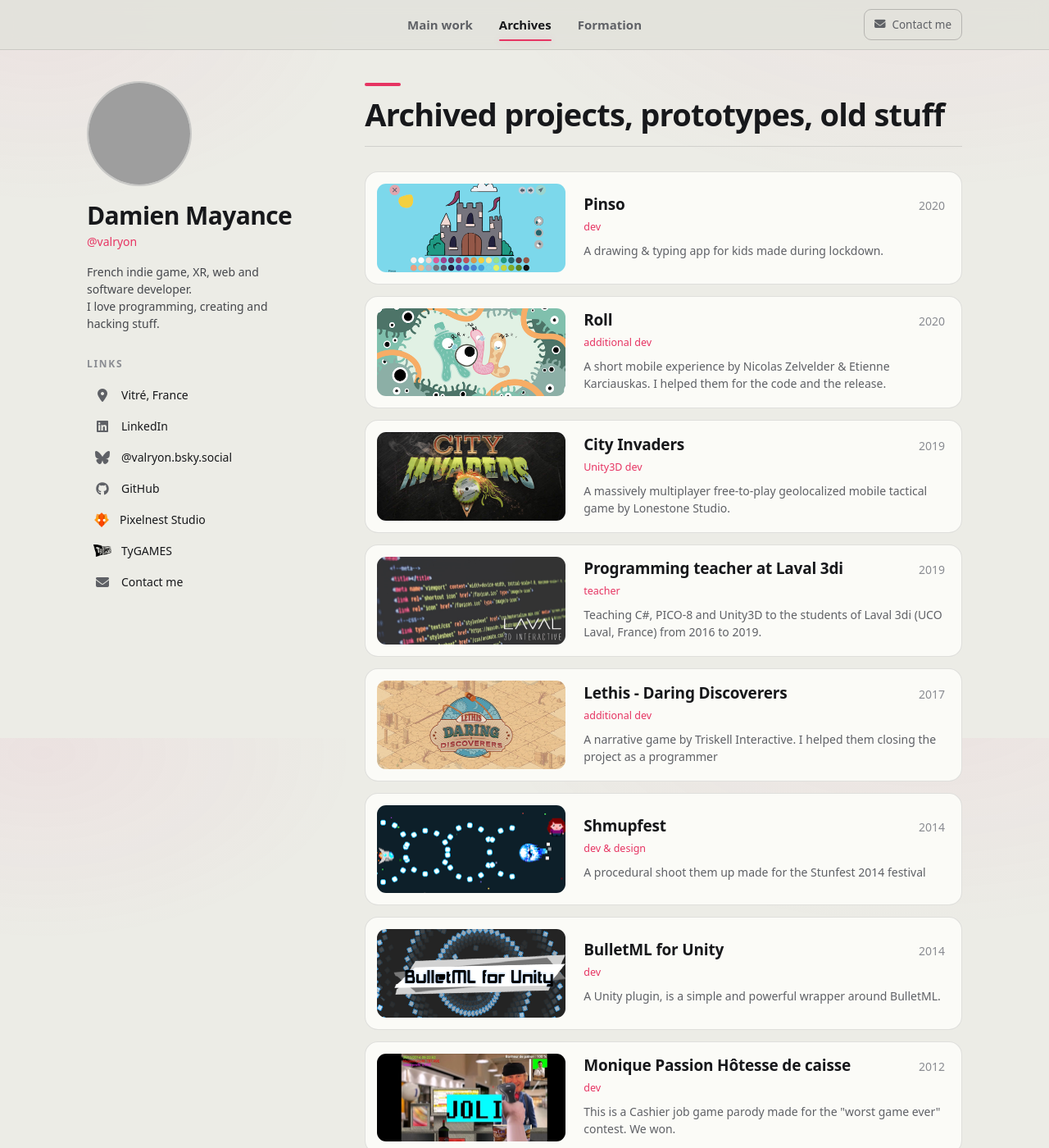
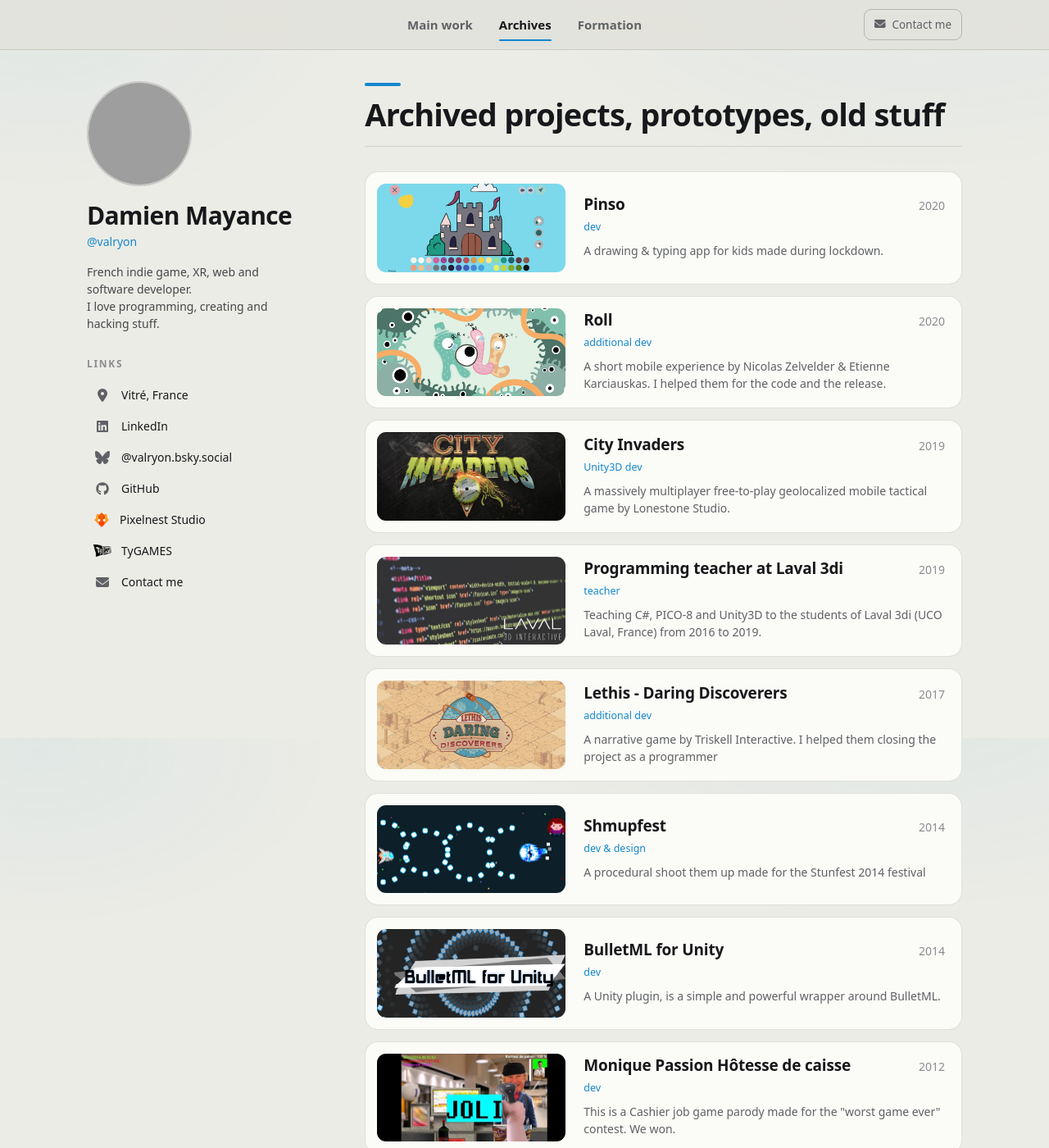
Before and after one commit to valryon/valryon.github.io, a Jekyll site: the page built from archives.html, in a window 1280 px wide and 1400 px high. Shown: the whole window at 82% size. Built offline with Jekyll 4.4.1, drawn with Linux system fonts in a browser that asks for light colours; grey boxes are pictures that could not be loaded.

Commit message:
💄Update color & favicon

```diff
--- a/_includes/meta.html
+++ b/_includes/meta.html
@@ -37,7 +37,7 @@
 
 <!-- misc -->
 <!--<link href="{{site.url}}/atom.xml" rel="alternate" title="Damien Mayance (Valryon)" type="application/atom+xml" />-->
-<link rel="shortcut icon" href="{{site.baseurl}}/static/images/favicon.ico" />
+<link rel="icon" type="image/png" href="{{ '/static/images/favicon-frog.png' | relative_url }}" />
 
 <!-- CSS -->
 <link rel="stylesheet" href="{{ '/static/css/output.css' | relative_url }}"/>
--- a/static/css/output.css
+++ b/static/css/output.css
@@ -17,24 +17,6 @@
 --------------------------------------------------------- */
 
 @media (max-width: 840px) {
-  .shell {
-    grid-template-columns: 1fr;
-    gap: 4px;
-  }
-
-  .profile {
-    position: static;
-    padding: 30px 0 6px;
-  }
-
-  .tagline {
-    max-width: none;
-  }
-
-  .contact-link {
-    display: none;
-  }
-
   .topbar-inner {
     justify-content: center;
   }
@@ -43,6 +25,85 @@
     position: static;
     left: auto;
     transform: none;
+  }
+
+  .contact-link {
+    display: none;
+  }
+
+  .shell {
+    grid-template-columns: 1fr;
+    gap: 4px;
+  }
+
+  /* sidebar collapses into a compact horizontal profile header */
+
+  .profile {
+    position: static;
+    display: grid;
+    grid-template-columns: auto 1fr;
+    grid-template-areas:
+      "avatar name"
+      "avatar handle"
+      "avatar tagline"
+      "links  links";
+    -moz-column-gap: 18px;
+         column-gap: 18px;
+    align-items: start;
+    padding: 24px 0 14px;
+    margin-bottom: 6px;
+    border-bottom: 1px solid rgba(20, 22, 25, 0.12);
+  }
+
+  .profile > a {
+    grid-area: avatar;
+    align-self: center;
+  }
+
+  .avatar {
+    width: 92px;
+    height: 92px;
+    margin-bottom: 0;
+  }
+
+  .name {
+    grid-area: name;
+    align-self: end;
+    font-size: 25px;
+  }
+
+  .handle {
+    grid-area: handle;
+  }
+
+  .tagline {
+    grid-area: tagline;
+    max-width: none;
+    margin-top: 8px;
+  }
+
+  .side-label {
+    display: none;
+  }
+
+  .links {
+    grid-area: links;
+    flex-direction: row;
+    flex-wrap: wrap;
+    gap: 6px;
+    margin-top: 16px;
+  }
+
+  .link {
+    gap: 8px;
+    padding: 6px 11px;
+    border: 1px solid rgba(20, 22, 25, 0.22);
+    border-radius: 999px;
+    font-size: 13px;
+  }
+
+  .link i {
+    width: auto;
   }
 
   .card {
@@ -66,6 +127,10 @@
 }
 
 @media (max-width: 520px) {
+  .name {
+    font-size: 22px;
+  }
+
   .card {
     grid-template-columns: 1fr;
   }
@@ -644,19 +709,19 @@ body {
   color: #17181B;
   font-family: var(--body);
   background-image:
-      radial-gradient(900px 480px at 88% -6%, rgba(222, 47, 134, 0.055), transparent 60%),
-      radial-gradient(700px 420px at 4% 2%, rgba(222, 47, 134, 0.055), transparent 55%);
+      radial-gradient(900px 480px at 88% -6%, rgba(20, 135, 206, 0.05), transparent 60%),
+      radial-gradient(700px 420px at 4% 2%, rgba(20, 135, 206, 0.05), transparent 55%);
   background-attachment: fixed;
   min-height: 100vh;
 }
 
 ::-moz-selection {
-  background: #C8264F;
+  background: #0E6FB0;
   color: #fff;
 }
 
 ::selection {
-  background: #C8264F;
+  background: #0E6FB0;
   color: #fff;
 }
 
@@ -719,8 +784,8 @@ body {
   bottom: -1px;
   height: 2px;
   border-radius: 2px;
-  background: #E63462;
-  box-shadow: 0 0 10px rgba(222, 47, 134, 0.22);
+  background: #1487CE;
+  box-shadow: 0 0 10px rgba(20, 135, 206, 0.22);
 }
 
 .contact-link {
@@ -736,8 +801,8 @@ body {
 }
 
 .contact-link:hover {
-  color: #E63462;
-  border-color: #E63462;
+  color: #1487CE;
+  border-color: #1487CE;
 }
 
 /* ---- shell + sidebar ---- */
@@ -773,7 +838,7 @@ body {
 
 .avatar:hover {
   transform: rotate(360deg);
-  border-color: #E63462;
+  border-color: #1487CE;
 }
 
 .name {
@@ -786,7 +851,7 @@ body {
 }
 
 .handle {
-  color: #E63462;
+  color: #1487CE;
   font-size: 14px;
   font-weight: 400;
   margin: 6px 0 0;
@@ -828,7 +893,7 @@ body {
 
 .link:hover {
   background: #FBFBF7;
-  color: #E63462;
+  color: #1487CE;
 }
 
 .link i {
@@ -841,7 +906,7 @@ body {
 }
 
 .link:hover i {
-  color: #E63462;
+  color: #1487CE;
 }
 
 .link img {
@@ -886,7 +951,7 @@ body {
   background: #F0F0EA;
   border-color: rgba(20, 22, 25, 0.22);
   transform: translateY(-3px);
-  box-shadow: 0 14px 34px -14px rgba(20, 22, 25, 0.15), 0 0 0 1px rgba(222, 47, 134, 0.22);
+  box-shadow: 0 14px 34px -14px rgba(20, 22, 25, 0.15), 0 0 0 1px rgba(20, 135, 206, 0.22);
 }
 
 .cover {
@@ -930,7 +995,7 @@ body {
 }
 
 .role {
-  color: #E63462;
+  color: #1487CE;
   font-size: 12.5px;
   font-weight: 500;
   margin: 7px 0 0;
@@ -957,7 +1022,7 @@ body {
   width: 44px;
   height: 4px;
   border-radius: 2px;
-  background: #E63462;
+  background: #1487CE;
   margin-bottom: 14px;
 }
 
@@ -1002,7 +1067,7 @@ body {
 .edu-period {
   flex: none;
   width: 96px;
-  color: #E63462;
+  color: #1487CE;
   font-variant-numeric: tabular-nums;
 }
 
```
Also changed, not shown: tailwind.config.js (+4 -4 lines), static/images/favicon-frog.png (added).
